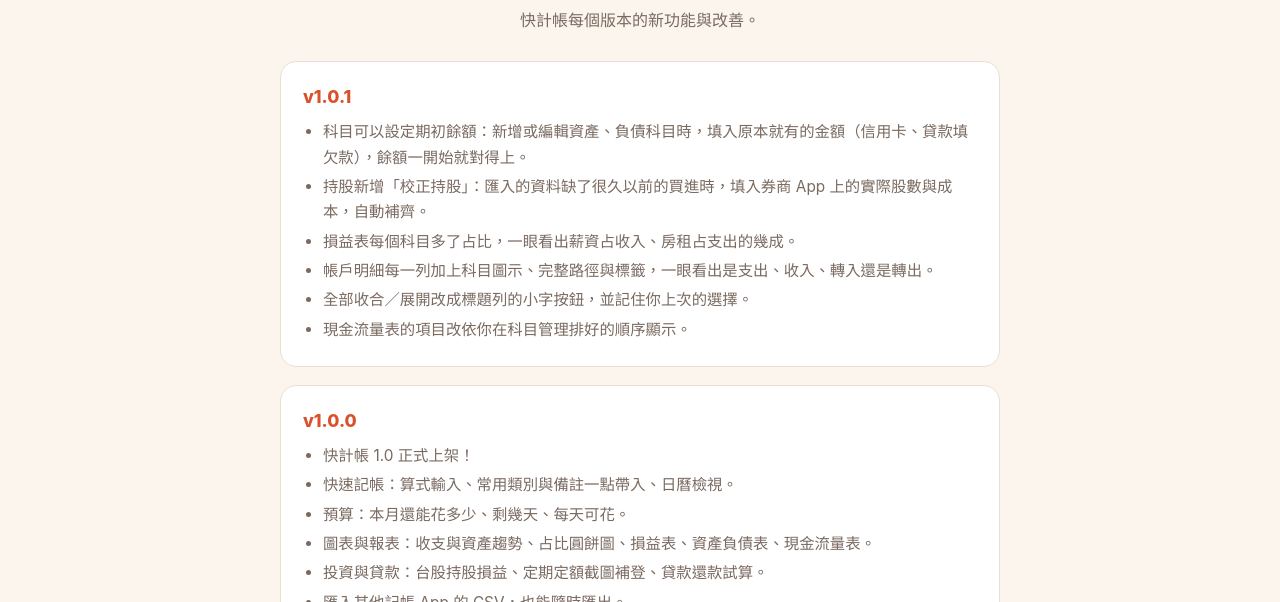
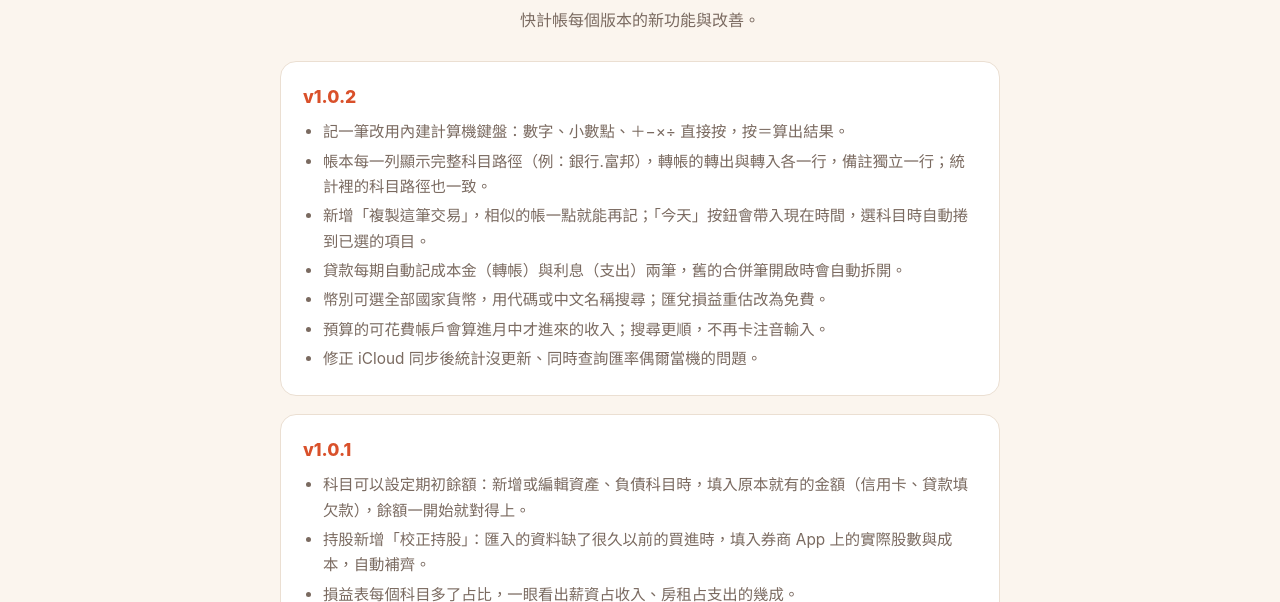
Before and after one commit to SeanSeanYin/quickledger-site, a plain HTML site: page changelog.html in a window 1280 px wide. Shown: the part 198-800 px from the top of the page. Drawn offline with Linux system fonts and the light colour scheme.

Commit message:
[更新] changelog 新增 v1.0.2
Co-Authored-By: Claude Sonnet 5.5 <noreply@anthropic.com>

```diff
--- a/changelog.html
+++ b/changelog.html
@@ -109,6 +109,7 @@
     <h2>版本更新</h2>
     <p class="lede">快計帳每個版本的新功能與改善。</p>
     <div class="vers">
+      <div class="ver"><div class="vhead"><span class="vnum">v1.0.2</span></div><ul><li>記一筆改用內建計算機鍵盤：數字、小數點、＋−×÷ 直接按，按＝算出結果。</li><li>帳本每一列顯示完整科目路徑（例：銀行.富邦），轉帳的轉出與轉入各一行，備註獨立一行；統計裡的科目路徑也一致。</li><li>新增「複製這筆交易」，相似的帳一點就能再記；「今天」按鈕會帶入現在時間，選科目時自動捲到已選的項目。</li><li>貸款每期自動記成本金（轉帳）與利息（支出）兩筆，舊的合併筆開啟時會自動拆開。</li><li>幣別可選全部國家貨幣，用代碼或中文名稱搜尋；匯兌損益重估改為免費。</li><li>預算的可花費帳戶會算進月中才進來的收入；搜尋更順，不再卡注音輸入。</li><li>修正 iCloud 同步後統計沒更新、同時查詢匯率偶爾當機的問題。</li></ul></div>
       <div class="ver"><div class="vhead"><span class="vnum">v1.0.1</span></div><ul><li>科目可以設定期初餘額：新增或編輯資產、負債科目時，填入原本就有的金額（信用卡、貸款填欠款），餘額一開始就對得上。</li><li>持股新增「校正持股」：匯入的資料缺了很久以前的買進時，填入券商 App 上的實際股數與成本，自動補齊。</li><li>損益表每個科目多了占比，一眼看出薪資占收入、房租占支出的幾成。</li><li>帳戶明細每一列加上科目圖示、完整路徑與標籤，一眼看出是支出、收入、轉入還是轉出。</li><li>全部收合／展開改成標題列的小字按鈕，並記住你上次的選擇。</li><li>現金流量表的項目改依你在科目管理排好的順序顯示。</li></ul></div>
       <div class="ver"><div class="vhead"><span class="vnum">v1.0.0</span></div><ul><li>快計帳 1.0 正式上架！</li><li>快速記帳：算式輸入、常用類別與備註一點帶入、日曆檢視。</li><li>預算：本月還能花多少、剩幾天、每天可花。</li><li>圖表與報表：收支與資產趨勢、占比圓餅圖、損益表、資產負債表、現金流量表。</li><li>投資與貸款：台股持股損益、定期定額截圖補登、貸款還款試算。</li><li>匯入其他記帳 App 的 CSV，也能隨時匯出。</li><li>資料只存在你的裝置與你自己的 iCloud，沒有廣告、不需註冊。</li></ul></div>
     </div>
```
